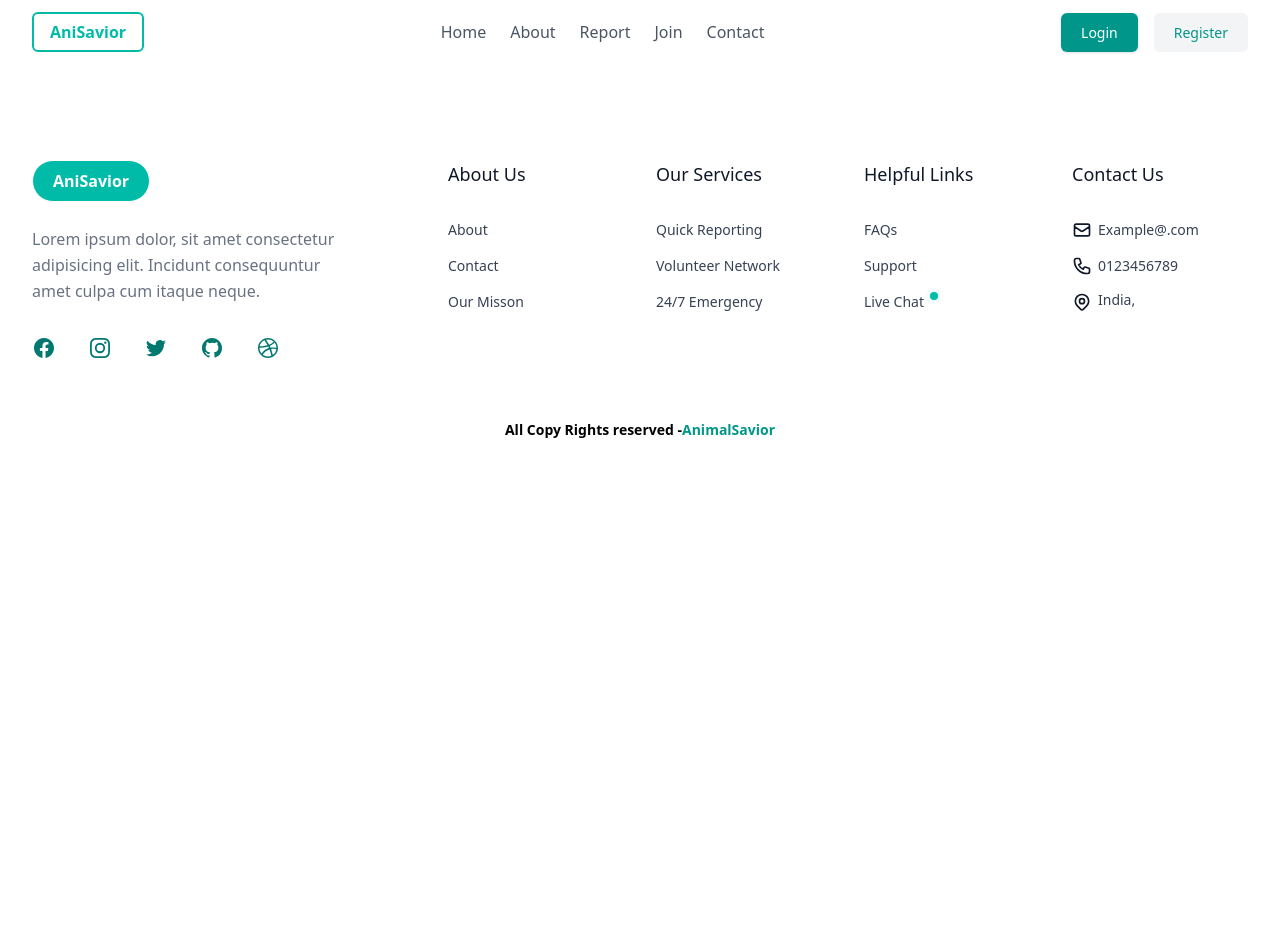
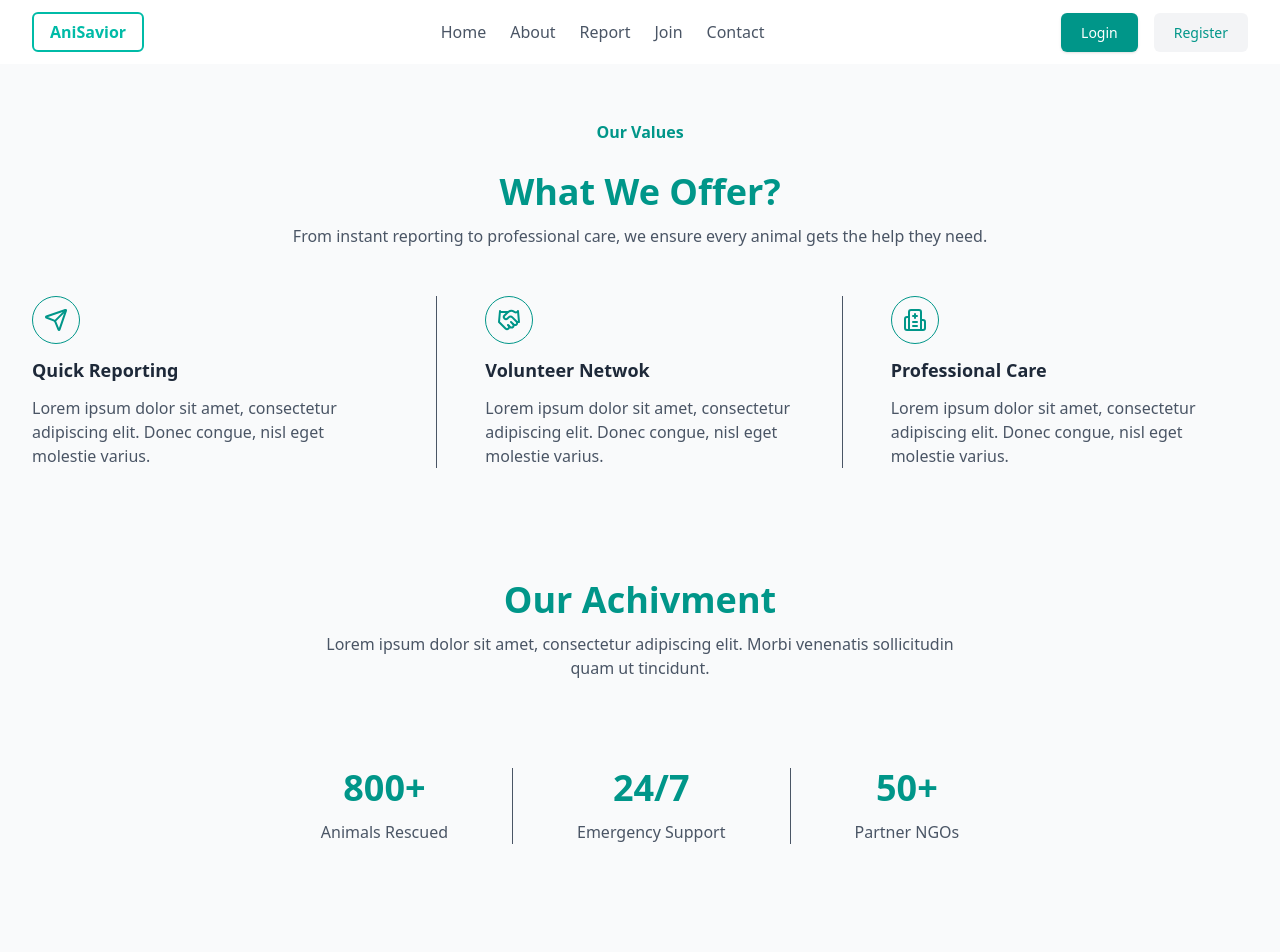
Before and after one commit to hiarun01/hi-rescue, a React (Vite) app in the folder FrontEnd/: page /about in a window 1280 px wide. Shown: the top 952 px of the page. Before the commit the page ends 800 px from the top, so only its background shows below. Built offline with nearby package versions, Linux system fonts and the light colour scheme.

Commit message:
add what we offer section and Achivment section, add on homne page and about page..

```diff
--- a/FrontEnd/src/components/Pages/About.jsx
+++ b/FrontEnd/src/components/Pages/About.jsx
@@ -1,5 +1,13 @@
+import AchivmentSection from "../UI/AchivmentSection";
+import FeturingSection from "../UI/FeturingSection";
+
 const About = () => {
-  return <div></div>;
+  return (
+    <>
+      <FeturingSection />
+      <AchivmentSection />
+    </>
+  );
 };
 
 export default About;
--- a/FrontEnd/src/components/Pages/Home.jsx
+++ b/FrontEnd/src/components/Pages/Home.jsx
@@ -1,9 +1,18 @@
+import AchivmentSection from "../UI/AchivmentSection";
+import FeturingSection from "../UI/FeturingSection";
 import HeroSection from "../UI/HeroSection";
 
 const Home = () => {
   return (
     <>
+      {/* Hero Section */}
       <HeroSection />
+
+      {/* Feturing Section */}
+      <FeturingSection />
+
+      {/* Achivment Section  */}
+      <AchivmentSection />
     </>
   );
 };
--- /dev/null
+++ b/FrontEnd/src/components/UI/AchivmentSection.jsx
@@ -0,0 +1,45 @@
+const AchivmentSection = () => {
+  const stats = [
+    {
+      data: "800+",
+      title: "Animals Rescued",
+    },
+    {
+      data: "24/7",
+      title: "Emergency Support",
+    },
+    {
+      data: "50+",
+      title: "Partner NGOs",
+    },
+  ];
+  return (
+    <section className="py-14 bg-gray-50 ">
+      <div className="max-w-screen-xl mx-auto px-4 mb-12 text-gray-600 md:px-8 h-[50vh]">
+        <div className="max-w-2xl mx-auto text-center">
+          <h3 className="text-teal-600 text-3xl font-extrabold sm:text-4xl">
+            Our Achivment
+          </h3>
+          <p className="mt-3">
+            Lorem ipsum dolor sit amet, consectetur adipiscing elit. Morbi
+            venenatis sollicitudin quam ut tincidunt.
+          </p>
+        </div>
+        <div className="mt-22">
+          <ul className="flex flex-col items-center justify-center gap-y-10 sm:flex-row sm:flex-wrap lg:divide-x">
+            {stats.map((item, idx) => (
+              <li key={idx} className="text-center px-12 md:px-16">
+                <h4 className="text-4xl text-teal-600 font-extrabold">
+                  {item.data}
+                </h4>
+                <p className="mt-3 font-medium">{item.title}</p>
+              </li>
+            ))}
+          </ul>
+        </div>
+      </div>
+    </section>
+  );
+};
+
+export default AchivmentSection;
--- /dev/null
+++ b/FrontEnd/src/components/UI/FeturingSection.jsx
@@ -0,0 +1,56 @@
+import {Hospital, Handshake, Send} from "lucide-react";
+const FeturingSection = () => {
+  const features = [
+    {
+      icon: <Send />,
+      title: "Quick Reporting",
+      desc: "Lorem ipsum dolor sit amet, consectetur adipiscing elit. Donec congue, nisl eget molestie varius.",
+    },
+    {
+      icon: <Handshake />,
+      title: "Volunteer Netwok",
+      desc: "Lorem ipsum dolor sit amet, consectetur adipiscing elit. Donec congue, nisl eget molestie varius.",
+    },
+    {
+      icon: <Hospital />,
+      title: "Professional Care",
+      desc: "Lorem ipsum dolor sit amet, consectetur adipiscing elit. Donec congue, nisl eget molestie varius.",
+    },
+  ];
+  return (
+    <section className="py-14 bg-gray-50 ">
+      <div className="max-w-screen-xl mx-auto px-4 text-gray-600 md:px-8 ">
+        <div className="max-w-screen space-y-3 text-center px-10">
+          <h3 className="text-teal-600 font-semibold">Our Values</h3>
+          <p className="text-teal-600 text-3xl font-extrabold sm:text-4xl pt-4">
+            What We Offer?
+          </p>
+          <p>
+            From instant reporting to professional care, we ensure every animal
+            gets the help they need.
+          </p>
+        </div>
+        <div className="mt-12">
+          <ul className="grid gap-x-12 divide-y [&>.feature-1]:pl-0 sm:grid-cols-2 sm:gap-y-8 sm:divide-y-0 lg:divide-x lg:grid-cols-3 lg:gap-x-0">
+            {features.map((item, idx) => (
+              <li
+                key={idx}
+                className={`feature-${idx + 1} space-y-3 py-8 lg:px-12 sm:py-0`}
+              >
+                <div className="w-12 h-12 border text-teal-600 rounded-full flex items-center justify-center">
+                  {item.icon}
+                </div>
+                <h4 className="text-lg text-gray-800 font-bold">
+                  {item.title}
+                </h4>
+                <p>{item.desc}</p>
+              </li>
+            ))}
+          </ul>
+        </div>
+      </div>
+    </section>
+  );
+};
+
+export default FeturingSection;
--- a/FrontEnd/src/components/UI/HeroSection.jsx
+++ b/FrontEnd/src/components/UI/HeroSection.jsx
@@ -6,7 +6,7 @@ const HeroSection = () => {
           24/7 Animal Emergency: 1234-567-890
         </p>
       </div>
-      <div className="mx-auto max-w-screen-xl px-4 py-32 lg:flex lg:h-[80vh] lg:items-center">
+      <div className="mx-auto max-w-screen-xl px-4 py-32 lg:flex lg:h-[60h] lg:items-center">
         <div className="mx-auto max-w-xl text-center">
           <h1 className="text-3xl font-extrabold sm:text-5xl">
             Every Action Matter <br />
```
